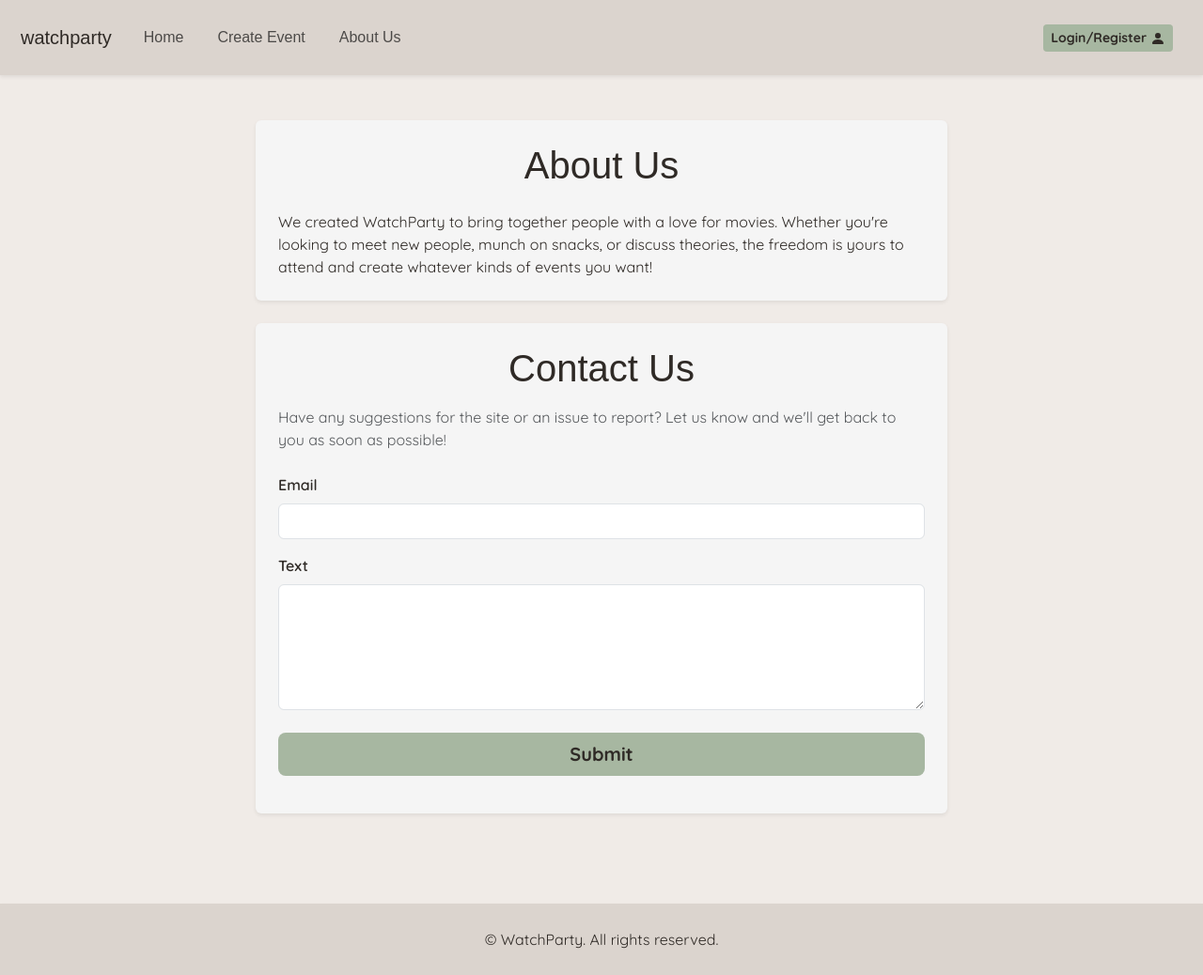
After one commit to honnemi/iab207-a2, a Flask app: page /about_us in a window 1280 px wide. The commit adds this page. Shown: the whole page at 94% size. Run offline with Flask 3, Linux system fonts and the light colour scheme; some libraries are stand-ins or nearby versions; some web fonts are replaced.

Commit message:
added images to bookings, added an about page

```diff
--- a/website/__init__.py
+++ b/website/__init__.py
@@ -28,9 +28,10 @@ def create_app():
        print("LOAD USER CALLED:", user_id)
        return db.session.scalar(db.select(User).where(User.id==user_id))
 
-    from . import home, bookings, auth
+    from . import home, bookings, auth, about
     app.register_blueprint(home.home_bp)
     app.register_blueprint(bookings.bookings_bp)
     app.register_blueprint(auth.auth_bp)
+    app.register_blueprint(about.about_bp)
 
     return app
--- /dev/null
+++ b/website/about.py
@@ -0,0 +1,17 @@
+from flask import Blueprint, render_template, url_for, redirect, flash
+from .forms import ContactForm
+
+about_bp = Blueprint('about', __name__)
+
+@about_bp.route('/about_us', methods=['GET', 'POST'])
+def show_about():
+    contact_form = ContactForm()
+
+    if contact_form.validate_on_submit():
+        flash('Thanks for your submission!', 'success')
+        return redirect(url_for('about.show_about'))
+
+    if contact_form.is_submitted():
+        flash('An error occurred. Please try again.', 'danger')
+
+    return render_template('about_us.html', form=contact_form)
--- a/website/forms.py
+++ b/website/forms.py
@@ -109,3 +109,8 @@ class EventForm(FlaskForm):
 class CommentForm(FlaskForm):
     text = TextAreaField("Comment", validators=[InputRequired(), Length(min=1, max=500)])
     submit = SubmitField("Post comment")
+
+class ContactForm(FlaskForm):
+    email=StringField("Email", validators=[InputRequired(), Email("Enter email")])
+    text=TextAreaField("Text", validators=[InputRequired(), Length(min=1, max=500)])
+    submit = SubmitField("Submit")
--- a/website/static/css/style.css
+++ b/website/static/css/style.css
@@ -117,3 +117,9 @@ header, h1, h2, h3, h4, h5, h6 {
         padding-top: 10px;
         margin-top: auto;
     }
+
+.booking-img {
+    width: 100%;
+    height: 200px;
+    object-fit: cover;
+}
--- /dev/null
+++ b/website/templates/about_us.html
@@ -0,0 +1,53 @@
+{% extends "base.html" %}
+
+{% block content %}
+
+<div class="container py-5">
+
+    <div class="row justify-content-center">
+        <div class="col-lg-8">
+
+            <div class="card shadow-sm border-0 mb-4">
+                <div class="card-body p-4">
+                    <h1 class="text-center mb-4">About Us</h1>
+                    <p class="mb-0">
+                        We created WatchParty to bring together people with a love for movies.
+                        Whether you're looking to meet new people, munch on snacks, or discuss theories,
+                        the freedom is yours to attend and create whatever kinds of events you want!
+                    </p>
+                </div>
+            </div>
+
+            <div class="card shadow-sm border-0">
+                <div class="card-body p-4">
+                    <h1 class="text-center mb-3">Contact Us</h1>
+                    <p class="text-muted mb-4">
+                        Have any suggestions for the site or an issue to report?
+                        Let us know and we'll get back to you as soon as possible!
+                    </p>
+                    <form method="POST">
+
+                        {{ form.hidden_tag() }}
+
+                        <div class="mb-3">
+                            {{ form.email.label(class="form-label fw-semibold") }}
+                            {{ form.email(class="form-control") }}
+                        </div>
+
+                        <div class="mb-4">
+                            {{ form.text.label(class="form-label fw-semibold") }}
+                            {{ form.text(class="form-control", rows="5") }}
+                        </div>
+
+                        <div class="d-grid">
+                            {{ form.submit(class="btn btn-primary btn-lg") }}
+                        </div>
+
+                    </form>
+                </div>
+            </div>
+        </div>
+    </div>
+</div>
+
+{% endblock %}
--- a/website/templates/base.html
+++ b/website/templates/base.html
@@ -40,7 +40,7 @@
                             <a class="nav-link" href="{{url_for('home.create_event')}}">Create Event</a>
                         </li>
                         <li class="nav-item">
-                            <a class="nav-link" href="#">About Us</a>
+                            <a class="nav-link" href="{{ url_for('about.show_about') }}">About Us</a>
                         </li>
                     </ul>
 
```
Also changed, not shown: website/templates/booking_history.html (+12 -5 lines), instance/sitedata.db.
